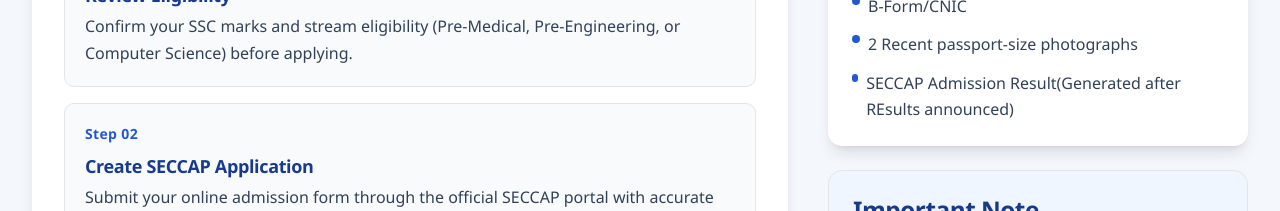
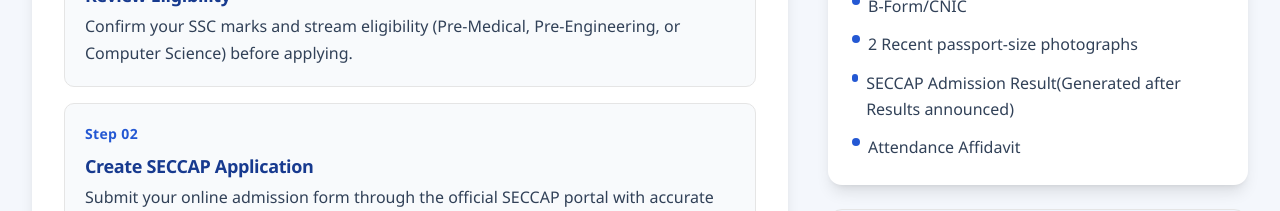
Before and after one commit to mansoorahmedsurti/Adamjee-Govt-Science-College-Site, a Next.js app: page /admissions in a window 1280 px wide. Shown: the part 395-606 px from the top of the page. Built offline with nearby package versions, Linux system fonts and the light colour scheme; no server answers.

Commit message:
Update page.tsx

```diff
--- a/app/admissions/page.tsx
+++ b/app/admissions/page.tsx
@@ -57,7 +57,8 @@
   'Class X Admit Card',
   'B-Form/CNIC',
   '2 Recent passport-size photographs',
-  'SECCAP Admission Result(Generated after REsults announced)',
+  'SECCAP Admission Result(Generated after Results announced)',
+  'Attendance Affidavit',
 ];
 
 export default function AdmissionsPage() {
```
